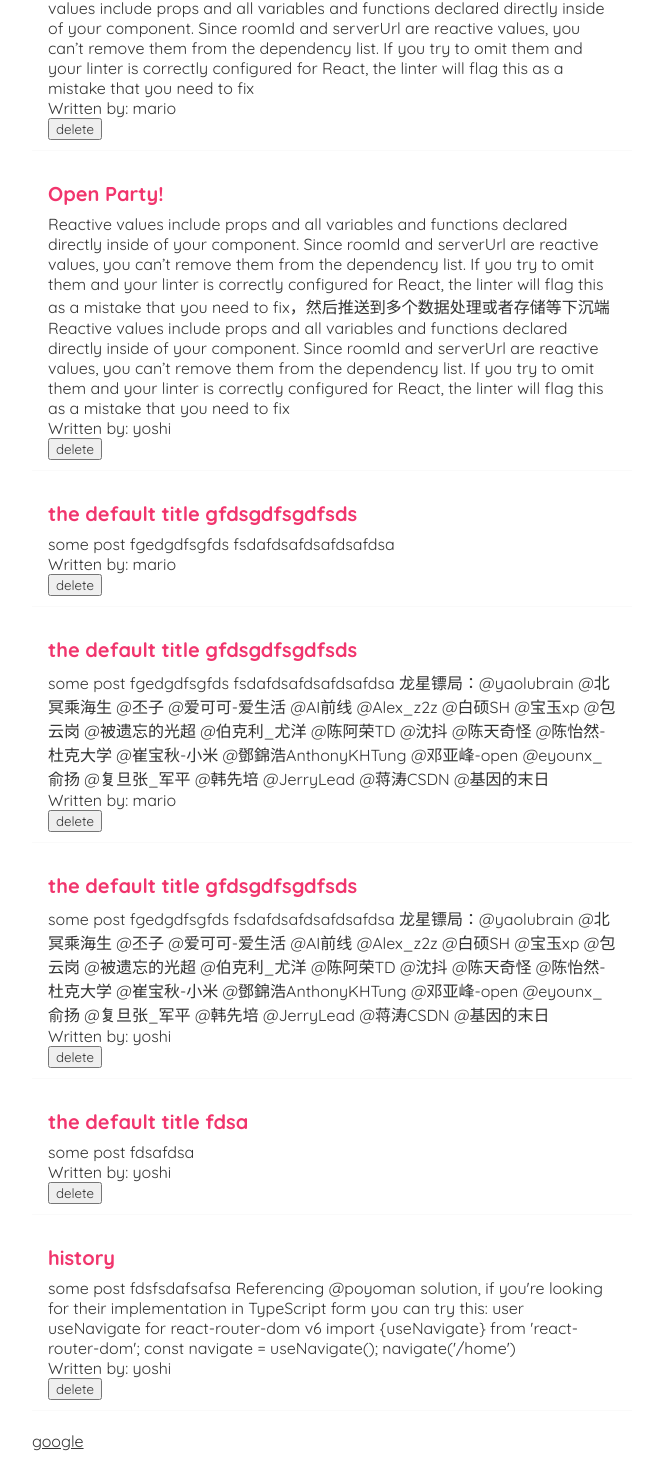
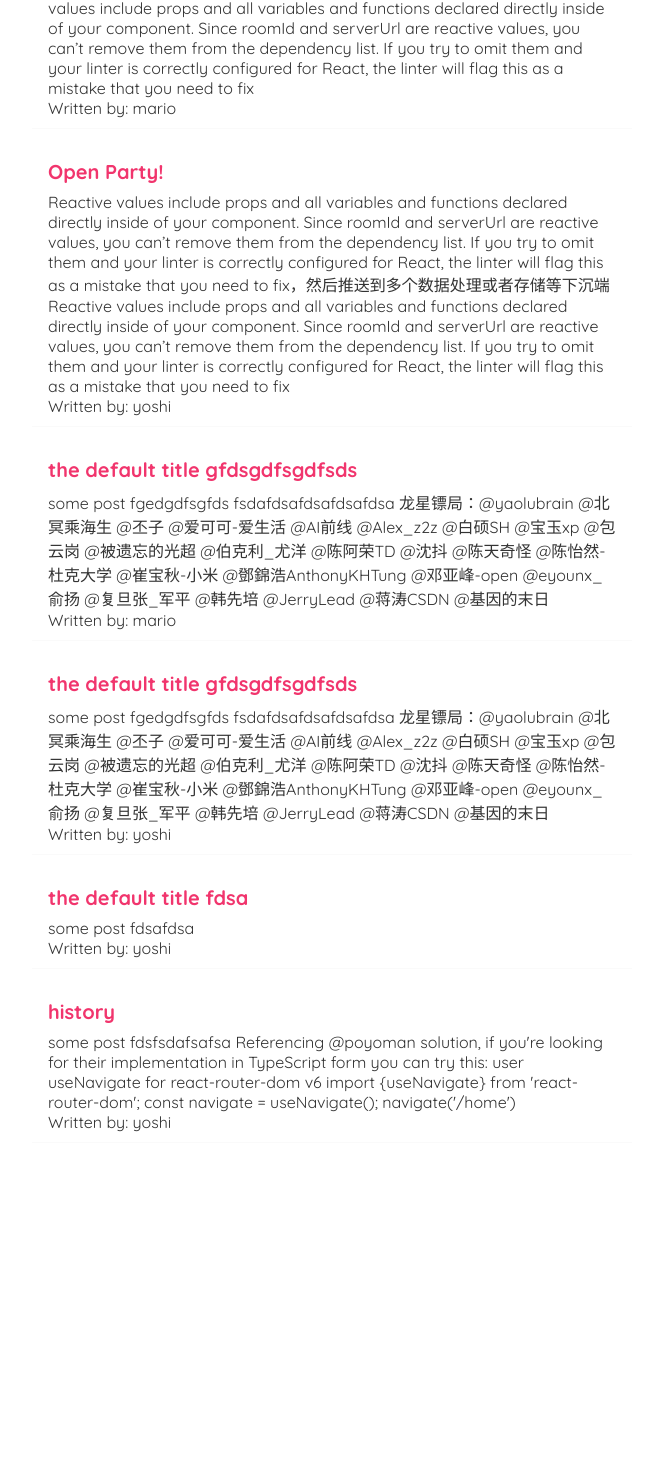
Before and after one commit to lc-1010/Tuts-react, a React (Create React App) app: page / in a window 1280 px wide. Shown: the part 326-1790 px from the top of the page, without its empty margins (308-954 px from the left). After the commit the page ends 1549 px from the top, so only its background shows below. Built offline with nearby package versions, Linux system fonts and the light colour scheme; data requests are answered from the project's data file.

Commit message:
notfound page

```diff
--- a/data/db.json
+++ b/data/db.json
@@ -11,12 +11,6 @@
       "body": "Reactive values include props and all variables and functions declared directly inside of your component. Since roomId and serverUrl are reactive values, you can’t remove them from the dependency list. If you try to omit them and your linter is correctly configured for React, the linter will flag this as a mistake that you need to fix，然后推送到多个数据处理或者存储等下沉端Reactive values include props and all variables and functions declared directly inside of your component. Since roomId and serverUrl are reactive values, you can’t remove them from the dependency list. If you try to omit them and your linter is correctly configured for React, the linter will flag this as a mistake that you need to fix",
       "author": "yoshi",
       "id": 2
-    },
-    {
-      "title": "the default title gfdsgdfsgdfsds",
-      "body": "some post fgedgdfsgfds fsdafdsafdsafdsafdsa",
-      "author": "mario",
-      "id": 8
     },
     {
       "title": "the default title gfdsgdfsgdfsds",
--- a/src/App.js
+++ b/src/App.js
@@ -8,10 +8,11 @@ import {
 } from "react-router-dom";
 import Crate from './Crate';
 import BlogDetail from './BlogDetil';
+import NotFound from './NotFound';
 
 function App() {
 
-  const link = "www.google.com";
+
   // const title = 'welcome to the new blog';
   // const likes = 49;
   // const link = "www.google.com";
@@ -36,17 +37,20 @@ function App() {
             <Route path="/" element={<Home />} />
             <Route path="/crate" element={<Crate />} />
             <Route path="/blog/:id" element={<BlogDetail />} />
+            <Route path='*' element={<NotFound />} />
           </Routes>
-
           {/* <Routes>
             <Route path="/crate" element={<Crate />} />
           </Routes> */}
           {/* <p>Liked{likes} times</p>
          <p>{Math.random() * 10}</p> */}
-          <a href={link}> google</a>
+
+
+
         </div>
       </div>
     </Router >
+
   );
 }
 
--- a/src/BlogDetil.js
+++ b/src/BlogDetil.js
@@ -1,19 +1,31 @@
-import { useParams } from "react-router-dom";
+import { useNavigate, useParams } from "react-router-dom";
 import useFetch from "./useFetch";
 
 
 const BlogDetail = () => {
     const { id } = useParams();
+    const url = 'http://localhost:8613/blogs/' + id;
+    const { data: blog, isPending, error } = useFetch(url);
 
-    const { data: blog, isPending, error } = useFetch('http://localhost:8613/blogs/' + id);
+    const navigate = new useNavigate();
+    const handleDelet = (id) => {
+        // const newBlog = data.filter(blog => blog.id !== id);
+        // setData(newBlog);
+        fetch(url + '/' + id, {
+            method: 'DELETE',
+        }).then(() => {
+            navigate('/');
+        })
+    };
+
     return (
+        <div className="blog-detail">
+            {error && <div>{error}</div>}
+            {isPending && <div className="blog-preview" style={{ color: '#1e1f9f' }}> loading ....</div>}
+            {
+                blog && (
 
-        <div className="blog-detail">
-            {error && <dev>{error}</dev>}
-            {isPending && <div className="blog-preview" style={{ color: '#1e1f9f' }}> loading ....</div>}
-            {blog && (
-
-                <article class="blog-details">
+                    <article className="blog-details">
                         <h2>{blog.title}</h2>
                         <p>Writing by {blog.author}</p>
                         <div>
@@ -21,9 +33,10 @@ const BlogDetail = () => {
                         </div>
 
                     </article>
-            )}
-
-        </div>
+                )
+            }
+            <button onClick={() => handleDelet(blog.id)} >delete</button>
+        </div >
     );
 }
 
--- a/src/BlogList.js
+++ b/src/BlogList.js
@@ -1,6 +1,6 @@
 import { Link } from "react-router-dom";
 
-const BlogList = ({ blogs, title, handleDelet }) => {   //(props) => {
+const BlogList = ({ blogs, title }) => {   //(props) => {
     // const blogs = props.blogs;
     // console.log(props, blogs);
 
@@ -15,7 +15,6 @@ const BlogList = ({ blogs, title, handleDelet }) => {   //(props) => {
                         <p>{blog.body}</p>
                         <p>Written by: {blog.author}</p>
                     </Link>
-                    <button onClick={() => handleDelet(blog.id)} >delete</button>
                 </div>
             ))
             }
--- /dev/null
+++ b/src/NotFound.js
@@ -0,0 +1,13 @@
+import { Link } from "react-router-dom";
+
+const NotFound = () => {
+    return (
+        <div className="not-found">
+            <h2>Sorry NotFound</h2>
+            <p>not found your page</p>
+            <Link to="/">go back home page</Link >
+        </div>
+    );
+}
+
+export default NotFound;
--- a/src/useFetch.js
+++ b/src/useFetch.js
@@ -1,19 +1,12 @@
 
 import { useState, useEffect } from "react";
+
 //customer hook start with use
 const useFetch = (url) => {
     const [data, setData] = useState(null);
     const [isPending, setIsPending] = useState(true);
     const [error, setError] = useState(null);
     //url = "http://localhost:8613/blogs";
-
-    const handleDelet = (id) => {
-        const newBlog = data.filter(blog => blog.id !== id);
-        setData(newBlog);
-        fetch(url + '/' + id, {
-            method: 'DELETE',
-        })
-    }
 
 
     useEffect(() => {
@@ -56,7 +49,7 @@ const useFetch = (url) => {
         return () => controler?.abort();
     }, [url]);
 
-    return { data, isPending, error, handleDelet }
+    return { data, isPending, error }
 }
 
 export default useFetch
```
Also changed, not shown: config/conf.js (added). Lines whose indentation alone changed are shown as unchanged.
